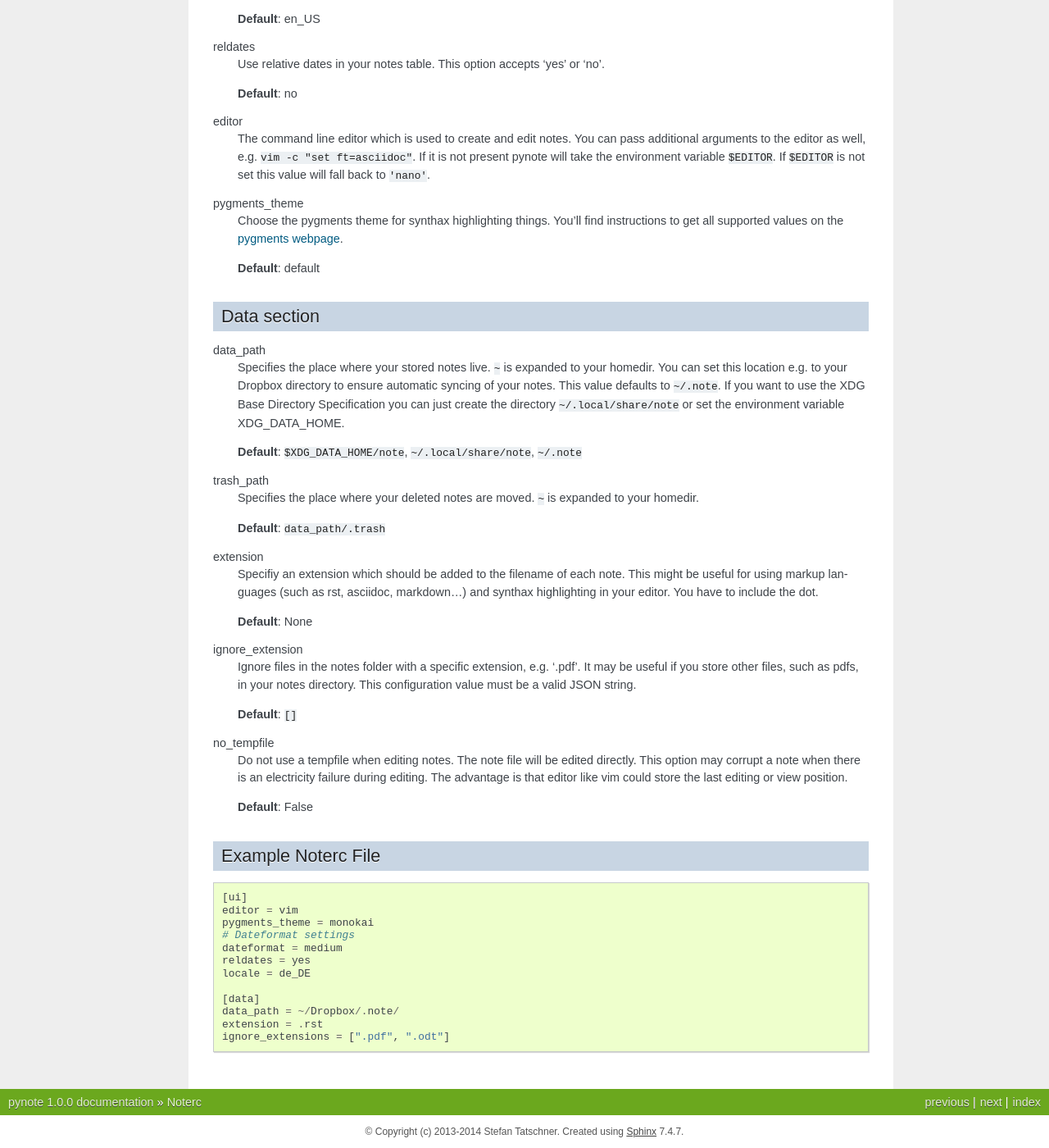
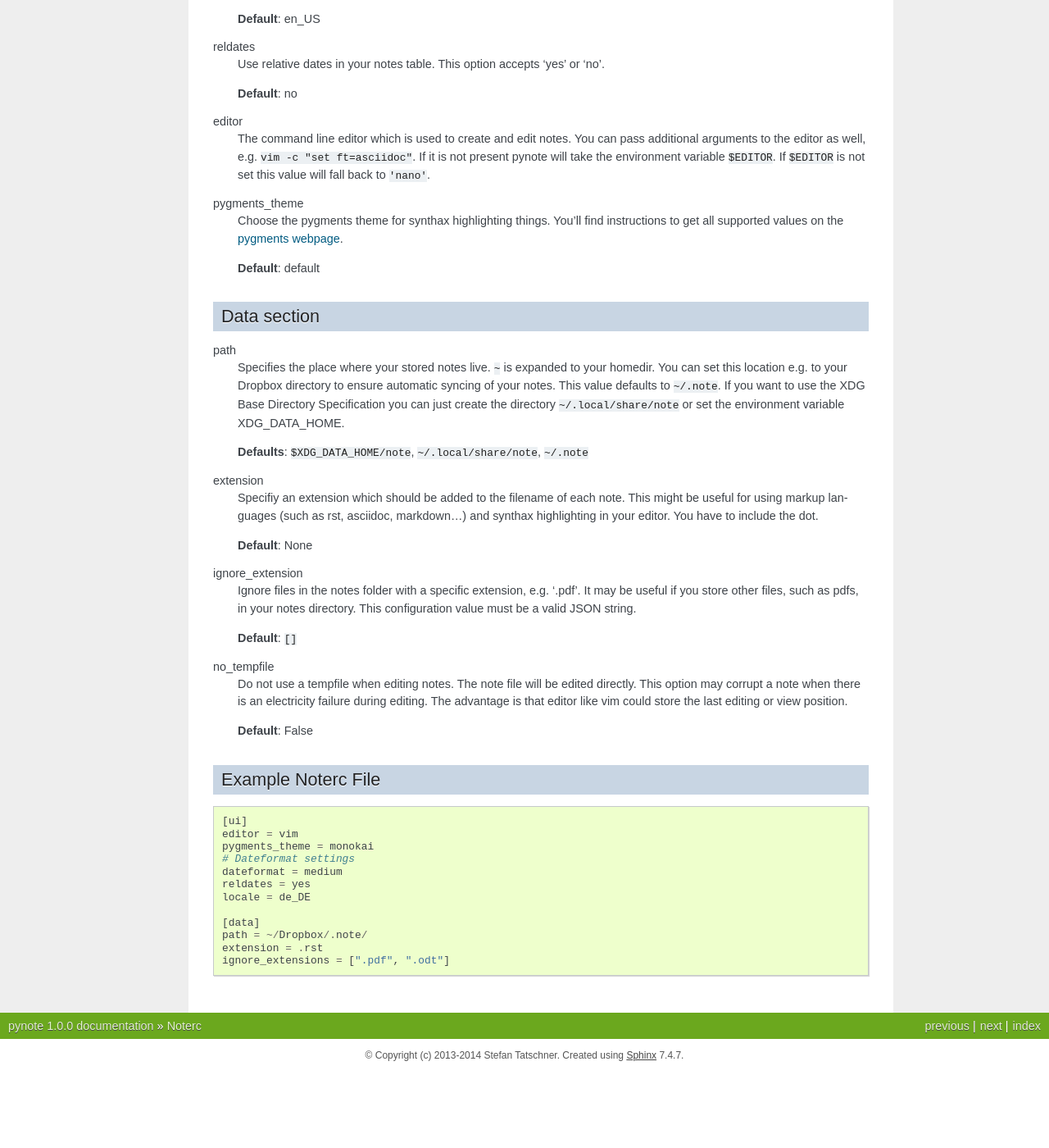
Before and after one commit to fastpacecolding/pynote, a Sphinx documentation site: the page built from docs/configuration.rst, in a window 1280 px wide and 1400 px high, scrolled down 718 px. Shown: the whole window at 82% size. Built offline with Sphinx 7.4.7, drawn with Linux system fonts in a browser that asks for light colours; after the commit the page ends 2025 px from its top, so only the background shows below that.

Commit message:
Drop trash_path value, deprecate data_path
Splitting 'trash_path' and 'data_path' does not make sense any more.
As I want to use git for version control everything should stay in the
same directory.

'trash_path' is dropped from the config, 'data_path' is deprecated.
You are supposed to use 'path' instead. Until 2.0 'data_path' will be
supported due to backwards compatibility.

```diff
--- a/docs/configuration.rst
+++ b/docs/configuration.rst
@@ -72,7 +72,7 @@
 Data section
 ------------
 
-data_path
+path
     Specifies the place where your stored notes live. ``~`` is expanded to your
     homedir. You can set this location e.g. to your Dropbox directory to ensure
     automatic syncing of your notes. This value defaults to ``~/.note``. If you
@@ -80,13 +80,7 @@
     directory ``~/.local/share/note`` or set the environment variable
     XDG_DATA_HOME.
 
-    **Default**: ``$XDG_DATA_HOME/note``, ``~/.local/share/note``, ``~/.note``
-
-trash_path
-    Specifies the place where your deleted notes are moved. ``~`` is expanded
-    to your homedir.
-
-    **Default**: ``data_path/.trash``
+    **Defaults**: ``$XDG_DATA_HOME/note``, ``~/.local/share/note``, ``~/.note``
 
 extension
     Specifiy an extension which should be added to the filename of each note.
@@ -126,6 +120,6 @@
     locale = de_DE
 
     [data]
-    data_path = ~/Dropbox/.note/
+    path = ~/Dropbox/.note/
     extension = .rst
     ignore_extensions = [".pdf", ".odt"]
```
Also changed, not shown: 1 other file.
